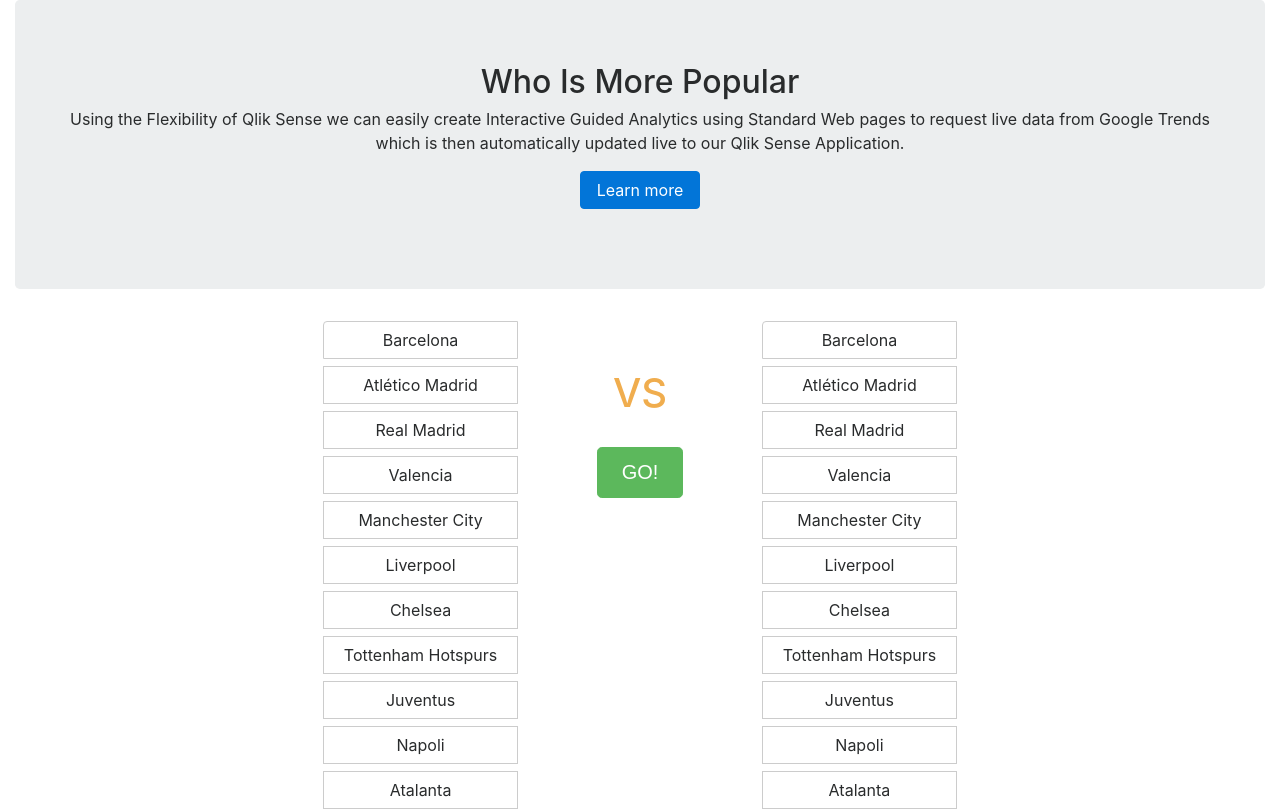
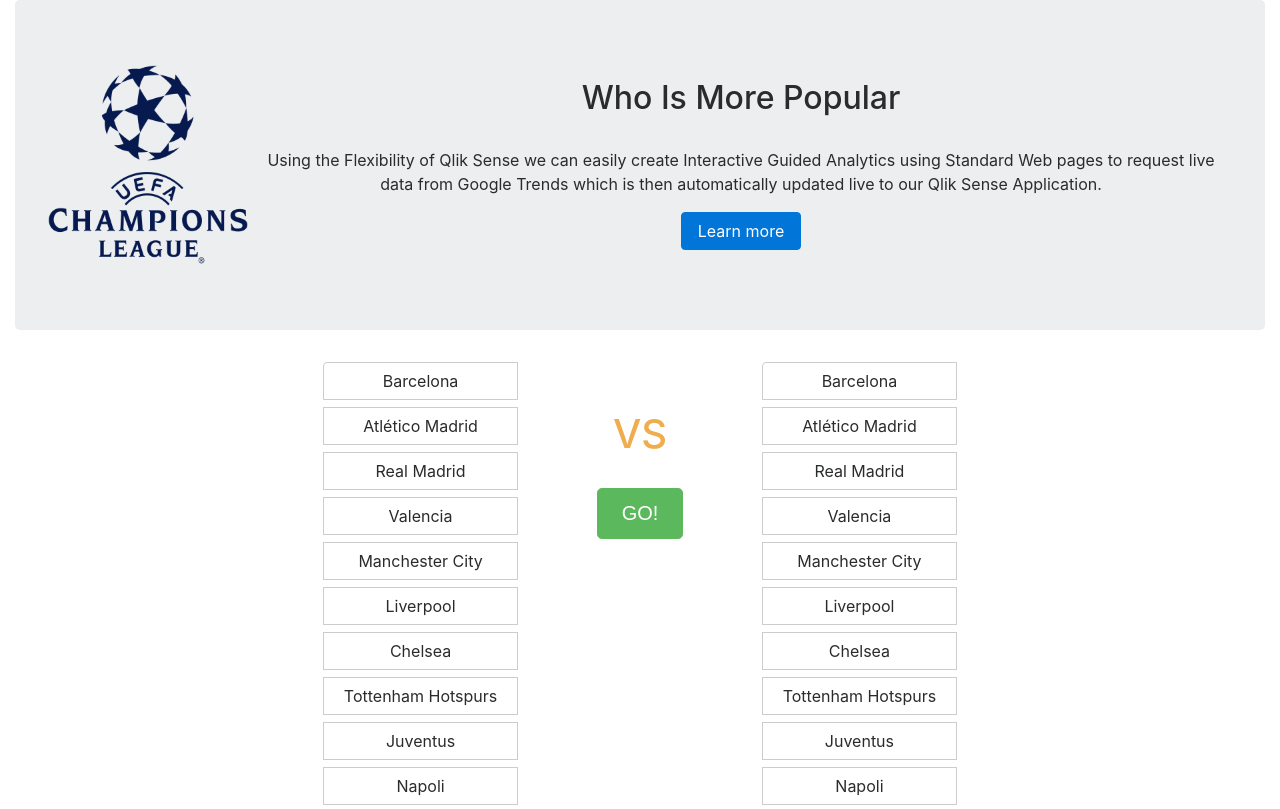
Before and after one commit to antman-oss/gtrend-server, a website: page public/index.html in a window 1280 px wide. Shown: the top 809 px of the page. Drawn offline with Linux system fonts and the light colour scheme.

Commit message:
Updated images

```diff
--- a/public/index.html
+++ b/public/index.html
@@ -60,7 +60,7 @@
 				str = "";
 			// loop through all elements in the array, building a form for each object
 			for (; i <= arrLen; i++ ) {
-			str = str + `<label class="btn btn-secondary" data-name=${arr[i][0]}>
+			str = str + `<label class="btn btn-secondary" data-name="${arr[i][0]}">
 							<input type="radio" name="col1" >${arr[i][0]}</label>`;
 			};
 			//append the markup to the DOM
@@ -182,16 +182,28 @@
 	<div class="row">
 		<div class="col-md-12">
 			<div class="jumbotron text-center">
+
+				<table>
+					<tr>
+
+						<td>
+							<img src="img/logo.png" width="200" height="200">
+						</td>
+						<td>
 							<h2>
 								Who Is More Popular
 							</h2>
+							<br>
 							<p>
 								Using the Flexibility of Qlik Sense we can easily create Interactive Guided Analytics using Standard Web pages to request live
 								data from Google Trends which is then automatically updated live to our Qlik Sense Application.
 							</p>
-				<p>
+
 								<a class="btn btn-primary btn-large" target="_blank" href="https://help.qlik.com/en-US/sense-developer/November2019/Subsystems/Mashups/Content/Sense_Mashups/mashups-introduction.htm">Learn more</a>
-				</p>
+
+						</td>
+					</tr>
+				</table>
 			</div>
 		</div>
 	</div>
@@ -222,6 +234,13 @@
 			</div>
 		</div>
 
+		<div class="col-md-12 text-center">
+			<p>
+				Solution Diagram
+			</p>
+			<img src="img/download.png" width="800" height="500">
+		</div>
+
 	</div>
 </div>
 
```
Also changed, not shown: public/img/download.png (added), public/img/logo.png (added), 1 other file. Lines whose indentation alone changed are shown as unchanged.
